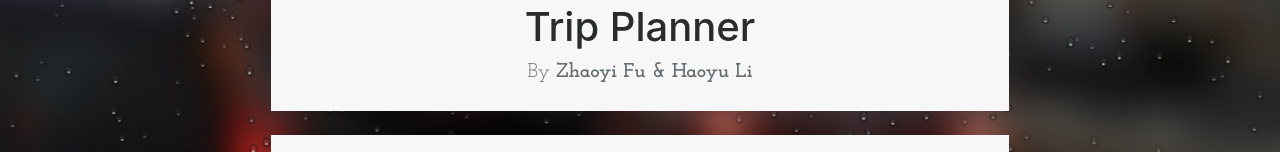
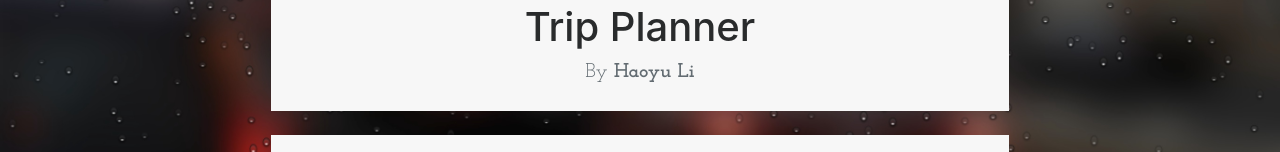
Before and after one commit to Bearhaoyuli/WebMapping, a website: page index.html in a window 1280 px wide. Shown: the part 728-880 px from the top of the page. Drawn offline with Linux system fonts and the light colour scheme.

Commit message:
Update index.html

```diff
--- a/index.html
+++ b/index.html
@@ -121,7 +121,7 @@
             <div class="text-center mt-4">
                 <div class="text-heading text-muted text-lg">Welcome To</div>
                 <h1 class="my-2">Trip Planner</h1>
-                <div class="text-heading text-muted text-lg">By <strong>Zhaoyi Fu & Haoyu Li</strong></div>
+                <div class="text-heading text-muted text-lg">By <strong>Haoyu Li</strong></div>
             </div>
         </div>
 
```
